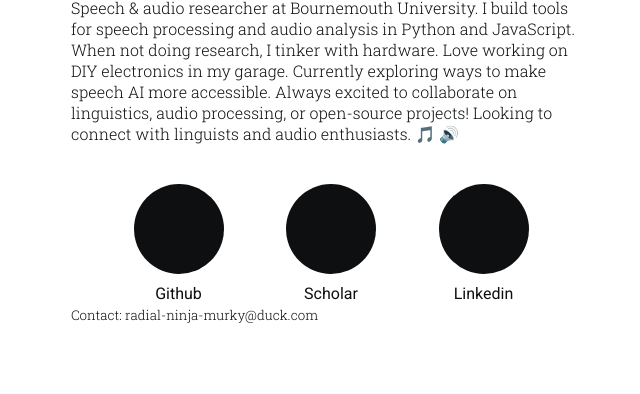
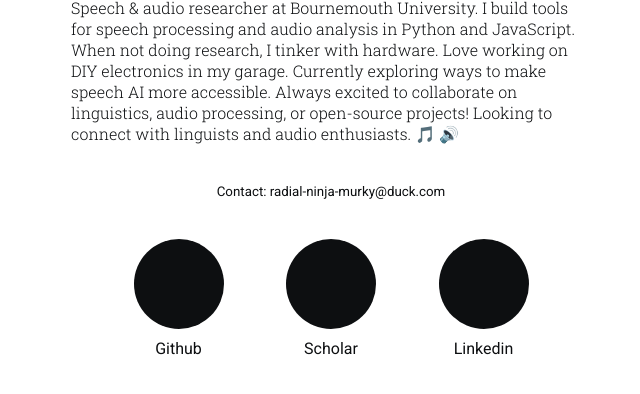
Before and after one commit to tabahi/aboutme, a plain HTML site: page index.html in a window 1280 px wide. Shown: the part 268-662 px from the top of the page, without its empty margins (309-949 px from the left). Drawn offline with Linux system fonts and the light colour scheme.

Commit message:
Update index.html

```diff
--- a/index.html
+++ b/index.html
@@ -99,6 +99,12 @@
             Speech & audio researcher at Bournemouth University. I build tools for speech processing and audio analysis in Python and JavaScript. When not doing research, I tinker with hardware. Love working on DIY electronics in my garage. Currently exploring ways to make speech AI more accessible. Always excited to collaborate on linguistics, audio processing, or open-source projects! Looking to connect with linguists and audio enthusiasts. 🎵 🔊
 
           </div>
+
+
+         <div class="linkage">
+		<small>Contact: radial-ninja-murky@duck.com</small>
+	</div>
+
           <div class="linkage">
             <a href="https://github.com/tabahi" class="link-item">
               <div class="icon"></div>
@@ -115,9 +121,6 @@
           </div>
 
 
-          <div class="about">
-		<small>Contact: radial-ninja-murky@duck.com</small>
-	</div>
 
         </div>
       </div>
```
